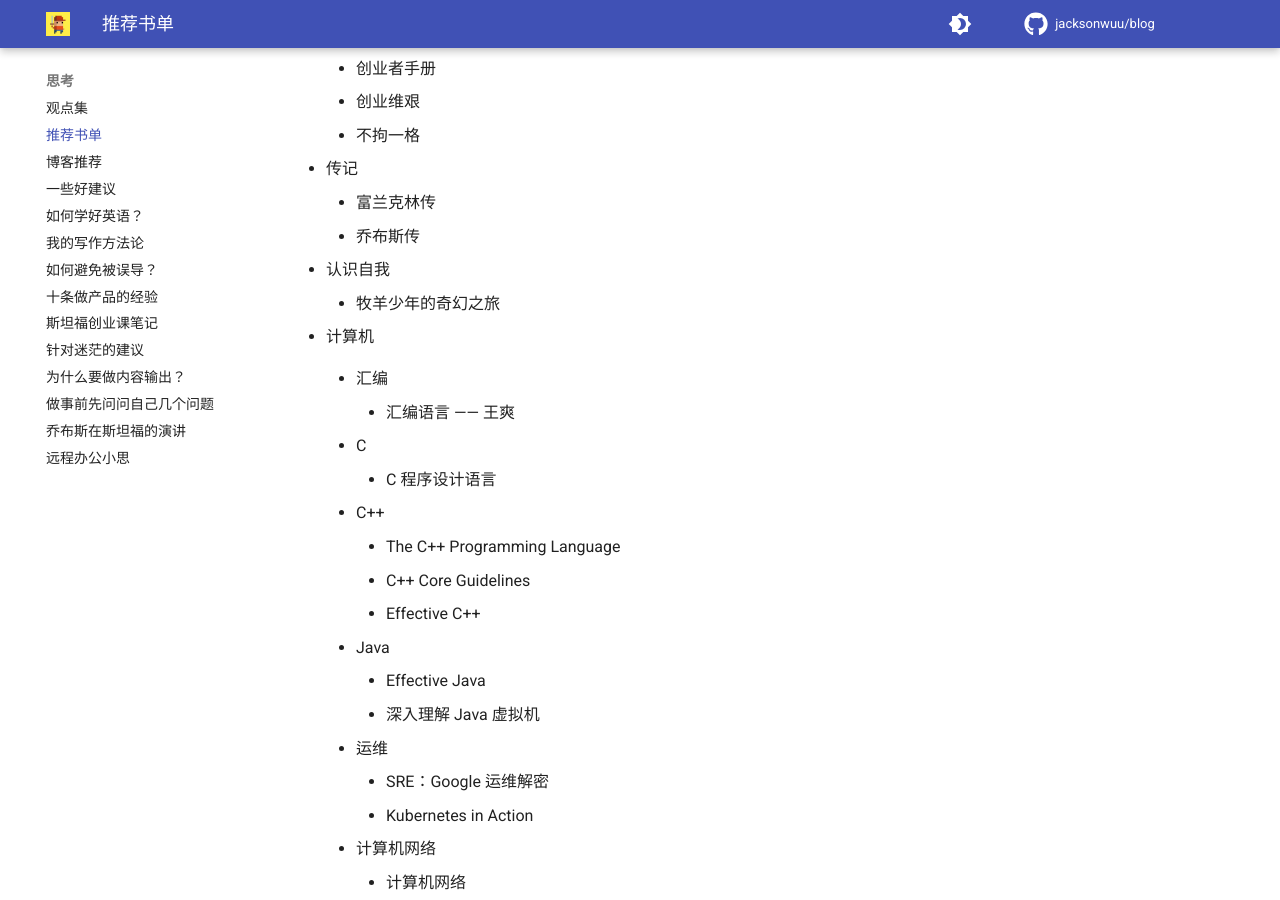
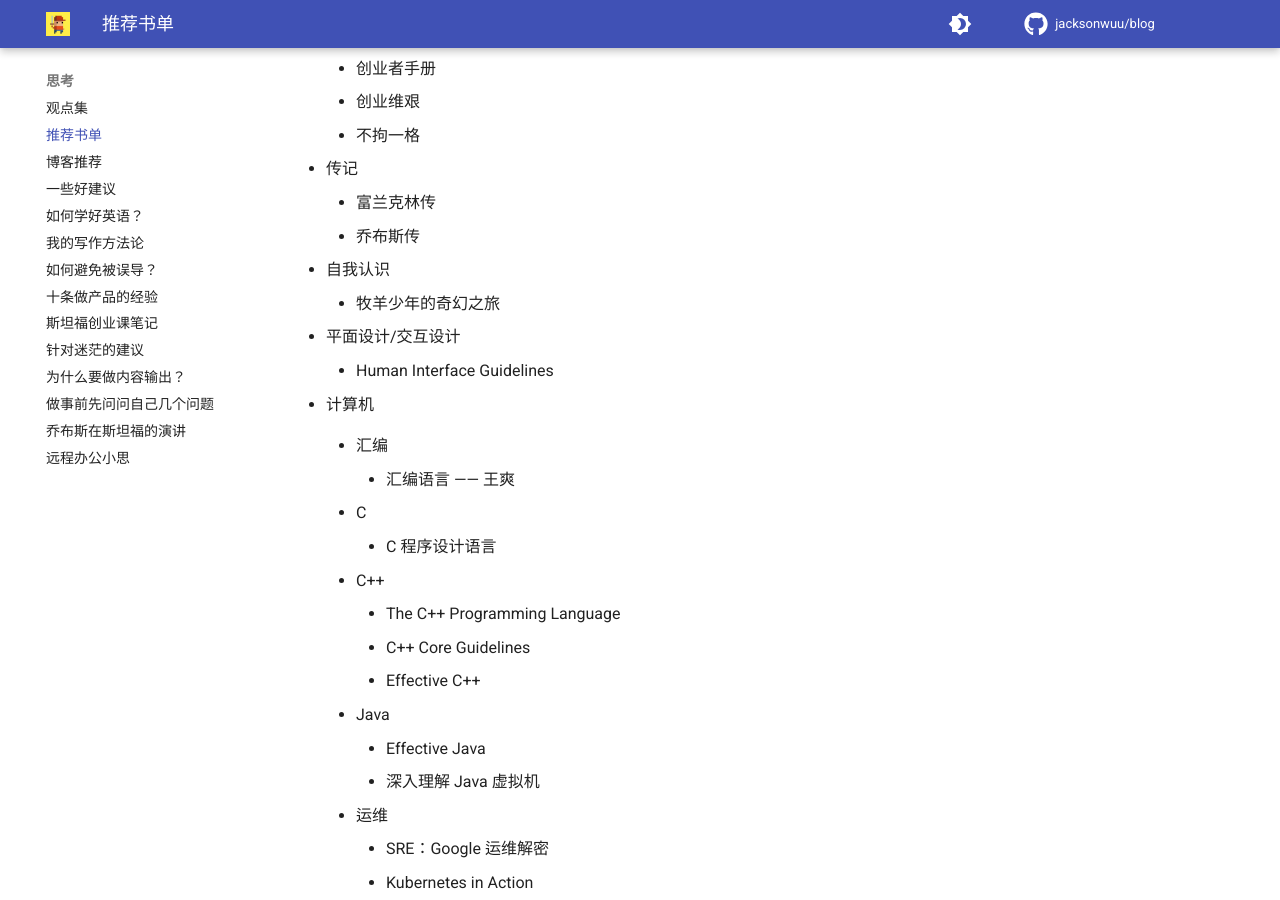
Before and after one commit to jacksonwuu/blog, an MkDocs documentation site: the page built from docs/thinking/推荐书单.md, in a window 1280 px wide and 900 px high, scrolled down 751 px. Built offline with MkDocs 1.6.1 and Material for MkDocs 9.7.7, drawn with Linux system fonts in a browser that asks for light colours; comment, search, counter and statistics services are not loaded.

Commit message:
add book

```diff
--- a/docs/thinking/推荐书单.md
+++ b/docs/thinking/推荐书单.md
@@ -33,9 +33,13 @@
     -   富兰克林传
     -   乔布斯传
 
--   认识自我
+-   自我认识
 
     -   牧羊少年的奇幻之旅
+
+-   平面设计/交互设计
+
+    -   Human Interface Guidelines
 
 -   计算机
 
```
